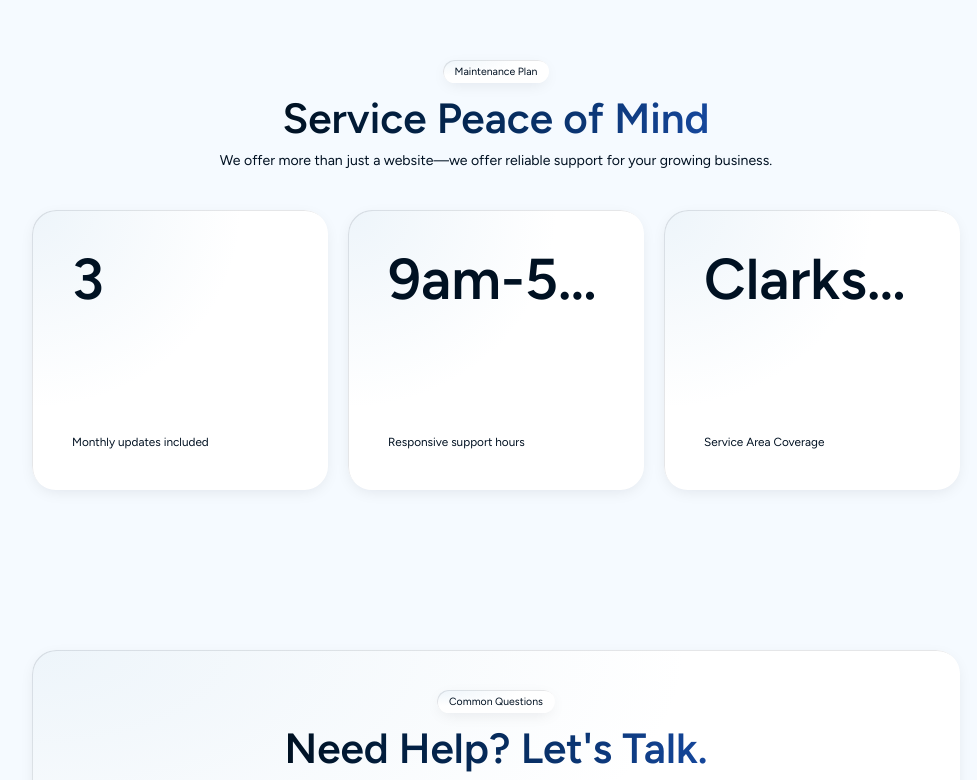
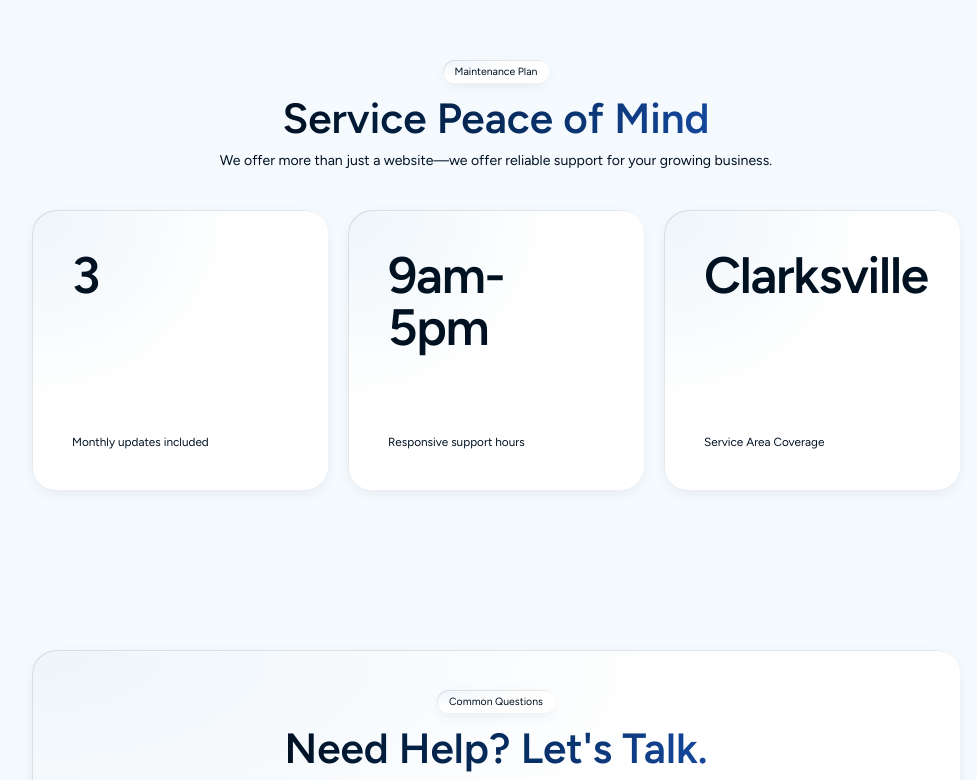
Before and after one commit to dmytro-webild/89469672-85b8-4507-abb7-36bc8f63ceab, a React (Vite) app: page / in a window 1280 px wide. Shown: the part 2420-3200 px from the top of the page, without its empty margins (144-1121 px from the left). Built offline with nearby package versions, Linux system fonts and the light colour scheme; a web font is replaced by a local one.

Commit message:
Bob AI: Fixed text clipping in Service Peace of Mind cards

```diff
--- a/src/pages/HomePage/sections/Maintenance.tsx
+++ b/src/pages/HomePage/sections/Maintenance.tsx
@@ -1,35 +1,80 @@
-// AUTO-GENERATED by per-section-migrate. Edit freely — Bob will treat this
-// file as the canonical source for the "maintenance" section.
+/* eslint-disable */
+// @ts-nocheck — generated by catalog-eject; runtime-correct but TS strict-mode false-positives on inlined catalog body
+import Button from "@/components/ui/Button";
+import TextAnimation from "@/components/ui/TextAnimation";
+import GridOrCarousel from "@/components/ui/GridOrCarousel";
+import ScrollReveal from "@/components/ui/ScrollReveal";
 
-import React from 'react';
-import MetricsSimpleCards from '@/components/sections/metrics/MetricsSimpleCards';
-import SectionErrorBoundary from "@/components/ui/SectionErrorBoundary";
-
-export default function MaintenanceSection(): React.JSX.Element {
-  return (
-    <div id="maintenance" data-section="maintenance">
-        <SectionErrorBoundary name="maintenance">
-              <MetricsSimpleCards
-          tag="Maintenance Plan"
-          title="Service Peace of Mind"
-          description="We offer more than just a website—we offer reliable support for your growing business."
-          metrics={[
+const metrics = [
   {
     value: "3",
-              description: "Monthly updates included",
+    description: "Monthly updates included"
   },
   {
     value: "9am-5pm",
-              description: "Responsive support hours",
+    description: "Responsive support hours"
   },
   {
     value: "Clarksville",
-              description: "Service Area Coverage",
-            },
-          ]}
-          textAnimation="fade"
+    description: "Service Area Coverage"
+  }
+];
+
+type Metric = {
+  value: string;
+  description: string;
+};
+
+const MaintenanceInline = () => (
+  <section aria-label="Metrics section" className="py-20">
+    <div className="flex flex-col gap-8 md:gap-10">
+      <div className="flex flex-col items-center gap-2 w-content-width mx-auto">
+        <div className="px-3 py-1 mb-1 text-sm card rounded w-fit">
+          <p>{"Maintenance Plan"}</p>
+        </div>
+
+        <TextAnimation
+          text={"Service Peace of Mind"}
+          variant={"fade"}
+          gradientText={true}
+          tag="h2"
+          className="md:max-w-8/10 text-6xl 2xl:text-7xl leading-[1.15] font-semibold text-center text-balance"
         />
-        </SectionErrorBoundary>
+
+        <TextAnimation
+          text={"We offer more than just a website—we offer reliable support for your growing business."}
+          variant={"fade"}
+          gradientText={false}
+          tag="p"
+          className="md:max-w-7/10 text-lg md:text-xl leading-snug text-center text-balance"
+        />
+
+        {(undefined || undefined) && (
+          <div className="flex flex-wrap justify-center gap-3 mt-2 md:mt-3">
+            {undefined && <Button text={undefined.text} href={undefined.href} variant="primary"/>}
+            {undefined && <Button text={undefined.text} href={undefined.href} variant="secondary"animationDelay={0.1} />}
+          </div>
+        )}
+      </div>
+
+      <ScrollReveal variant="fade">
+        <GridOrCarousel>
+          {metrics.map((metric) => (
+            <div key={metric.value} className="flex flex-col justify-between gap-6 p-6 md:p-10 min-h-60 md:min-h-70 2xl:min-h-80 h-full card rounded">
+              <span className="text-4xl sm:text-5xl md:text-6xl lg:text-7xl font-semibold leading-none tracking-tight">{metric.value}</span>
+              <p className="text-base leading-snug text-balance">{metric.description}</p>
+            </div>
+          ))}
+        </GridOrCarousel>
+      </ScrollReveal>
+    </div>
+  </section>
+);
+
+export default function MaintenanceSection() {
+  return (
+    <div data-webild-section="maintenance" data-section="maintenance" id="maintenance">
+      <MaintenanceInline />
     </div>
   );
 }
```
Lines whose indentation alone changed are shown as unchanged.
